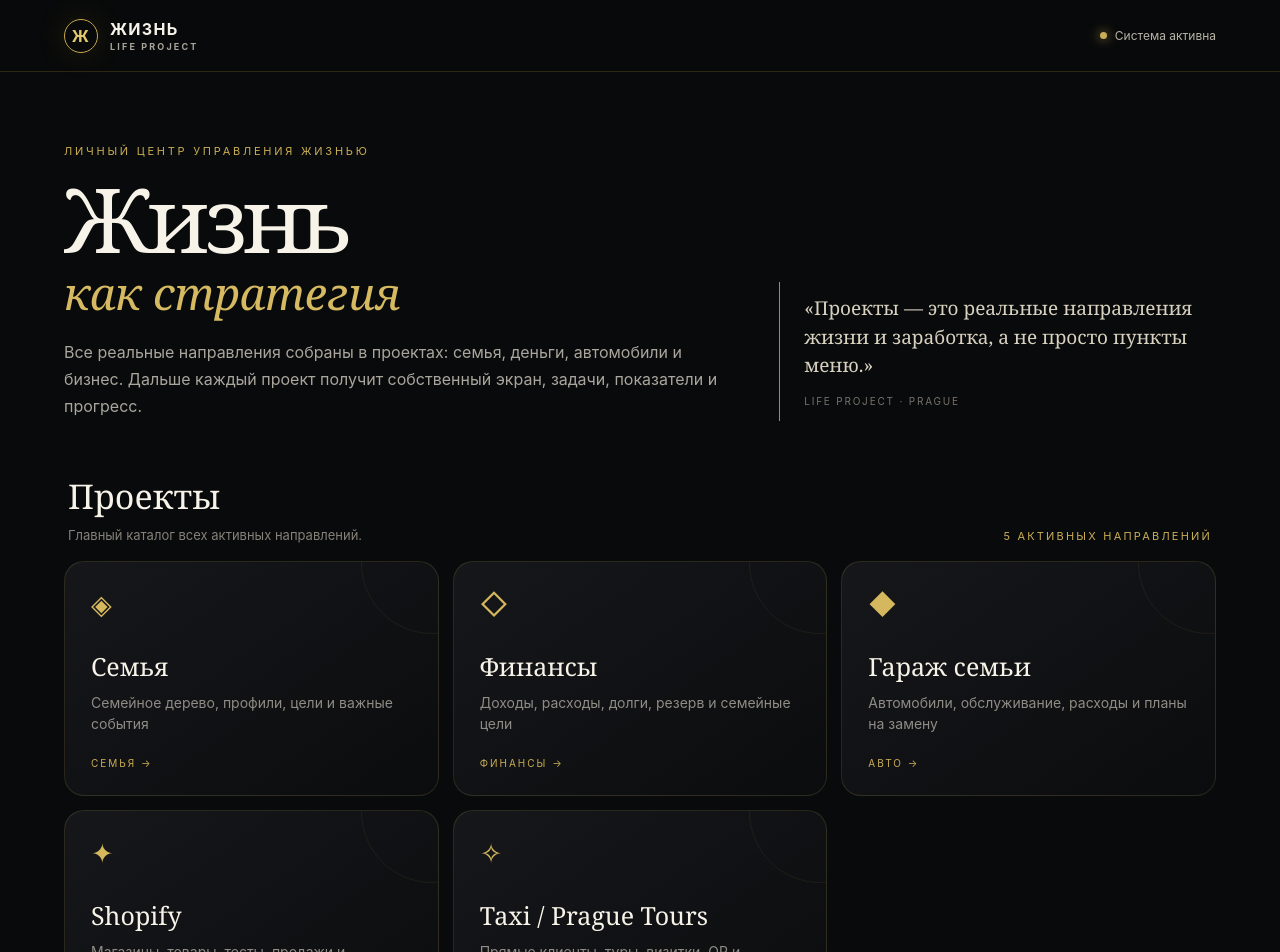
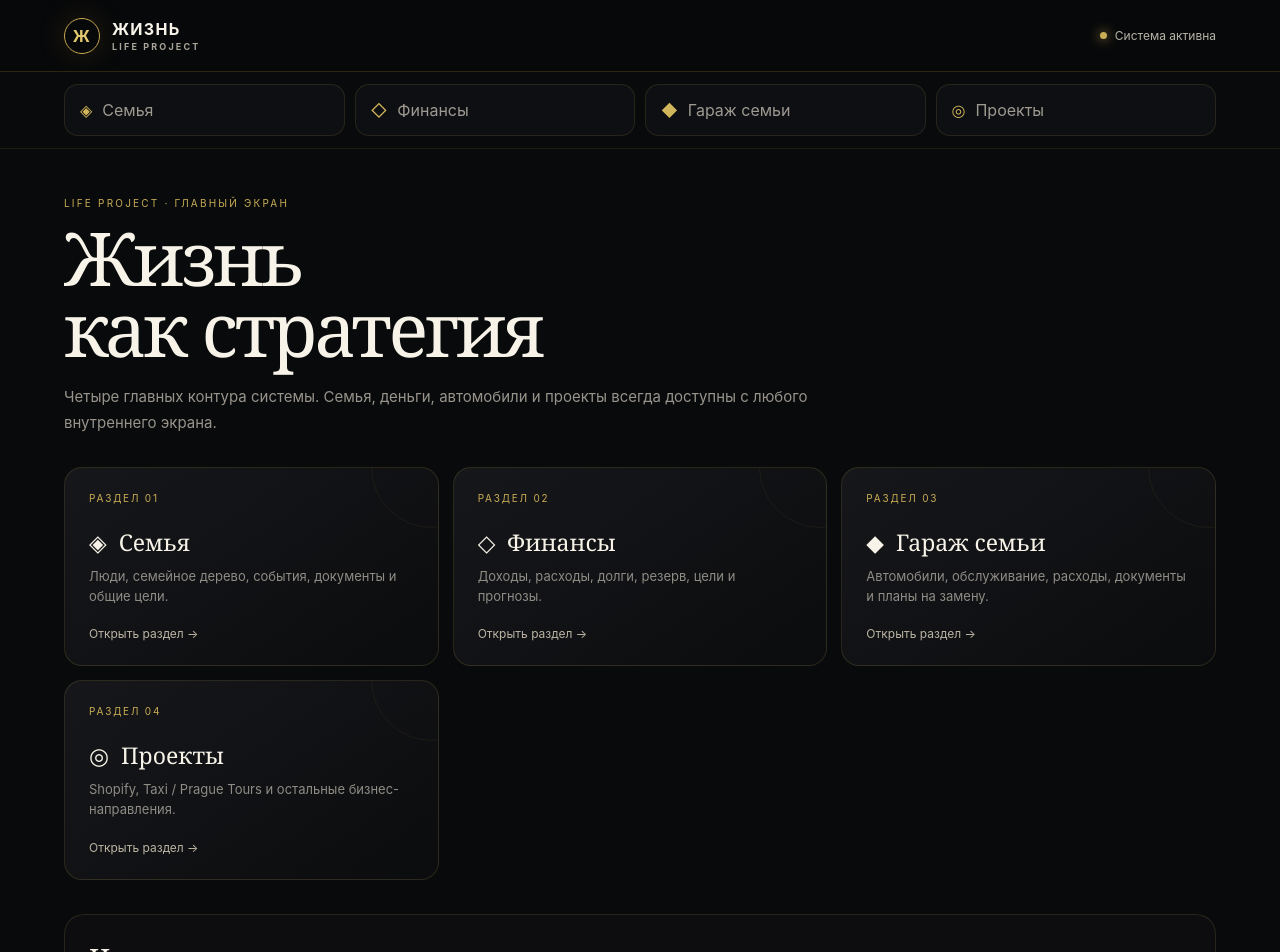
Before and after one commit to Igor-Samarin/life-project, a Next.js app: page / in a window 1280 px wide. Shown: the top 952 px of the page. Built offline with nearby package versions, Linux system fonts and the light colour scheme.

Commit message:
Restructure home into four core Life Project sections

```diff
--- a/pages/index.js
+++ b/pages/index.js
@@ -1,106 +1,35 @@
-const projects = [
-  { icon: "◈", title: "Семья", text: "Семейное дерево, профили, цели и важные события", tag: "Семья" },
-  { icon: "◇", title: "Финансы", text: "Доходы, расходы, долги, резерв и семейные цели", tag: "Финансы" },
-  { icon: "◆", title: "Гараж семьи", text: "Автомобили, обслуживание, расходы и планы на замену", tag: "Авто" },
-  { icon: "✦", title: "Shopify", text: "Магазины, товары, тесты, продажи и развитие направлений", tag: "Бизнес" },
-  { icon: "✧", title: "Taxi / Prague Tours", text: "Прямые клиенты, туры, визитки, QR и бронирования", tag: "Доход" },
+import Link from "next/link";
+import Layout from "../components/Layout";
+
+const sections = [
+  { href: "/family", icon: "◈", title: "Семья", text: "Люди, семейное дерево, события, документы и общие цели.", tag: "Раздел 01" },
+  { href: "/finances", icon: "◇", title: "Финансы", text: "Доходы, расходы, долги, резерв, цели и прогнозы.", tag: "Раздел 02" },
+  { href: "/garage", icon: "◆", title: "Гараж семьи", text: "Автомобили, обслуживание, расходы, документы и планы на замену.", tag: "Раздел 03" },
+  { href: "/projects", icon: "◎", title: "Проекты", text: "Shopify, Taxi / Prague Tours и остальные бизнес-направления.", tag: "Раздел 04" },
 ];
 
 export default function Home() {
   return (
-    <>
-      <style jsx global>{`
-        *{box-sizing:border-box}
-        html,body,#__next{margin:0;min-height:100%;background:#090a0c;color:#f7f3e8;font-family:Inter,ui-sans-serif,system-ui,-apple-system,BlinkMacSystemFont,"Segoe UI",sans-serif}
-        body{background:radial-gradient(circle at 75% 0%,#2a2111 0,transparent 28%),radial-gradient(circle at 5% 30%,#17191e 0,transparent 32%),#090a0c}
-        .shell{min-height:100vh}
-        .topbar{height:72px;display:flex;align-items:center;justify-content:space-between;padding:0 5vw;border-bottom:1px solid rgba(212,175,55,.18);background:rgba(8,9,11,.78);backdrop-filter:blur(18px);position:sticky;top:0;z-index:10}
-        .brand{display:flex;align-items:center;gap:12px;font-weight:700;letter-spacing:.08em}
-        .mark{width:34px;height:34px;border:1px solid #c7a84b;border-radius:50%;display:grid;place-items:center;color:#e2c86d;box-shadow:0 0 30px rgba(212,175,55,.15)}
-        .brand small{display:block;font-size:9px;color:#a9a59a;letter-spacing:.24em;margin-top:2px}
-        .status{font-size:12px;color:#b9b4a8;display:flex;gap:8px;align-items:center}
-        .dot{width:7px;height:7px;background:#c8ad55;border-radius:50%;box-shadow:0 0 12px #c8ad55}
-        .hero{max-width:1320px;margin:0 auto;padding:72px 5vw 34px;display:grid;grid-template-columns:1.2fr .8fr;gap:60px;align-items:end}
-        .eyebrow{color:#c9ad54;text-transform:uppercase;letter-spacing:.25em;font-size:11px;margin-bottom:20px}
-        .hero h1{font-family:Georgia,"Times New Roman",serif;font-size:clamp(54px,7vw,100px);font-weight:400;line-height:.9;margin:0;letter-spacing:-.05em}
-        .hero h1 span{display:block;color:#d6ba61;font-style:italic;font-size:.5em;letter-spacing:-.01em;margin-top:14px}
-        .lead{max-width:690px;color:#aaa69d;font-size:16px;line-height:1.7;margin:26px 0 0}
-        .quote{border-left:1px solid #a88d3c;padding:12px 0 12px 24px;color:#d8d1bf;font-family:Georgia,serif;font-size:19px;line-height:1.5}
-        .quote small{display:block;font-family:Inter,system-ui;font-size:10px;color:#77736b;letter-spacing:.18em;text-transform:uppercase;margin-top:14px}
-        .projectsWrap{max-width:1320px;margin:0 auto;padding:18px 5vw 80px}
-        .projectsHead{display:flex;align-items:end;justify-content:space-between;gap:24px;margin-bottom:18px;padding:0 4px}
-        .projectsHead h2{font-family:Georgia,serif;font-size:34px;font-weight:400;margin:0}
-        .projectsHead p{margin:8px 0 0;color:#858178;font-size:13px}
-        .counter{color:#c9ad54;font-size:11px;letter-spacing:.2em;text-transform:uppercase;white-space:nowrap}
-        .grid{display:grid;grid-template-columns:repeat(3,1fr);gap:14px}
-        .card{min-height:220px;padding:26px;border:1px solid rgba(217,187,91,.14);background:linear-gradient(145deg,rgba(28,29,32,.72),rgba(12,13,15,.78));border-radius:20px;display:flex;flex-direction:column;transition:.25s ease;position:relative;overflow:hidden}
-        .card:after{content:"";position:absolute;width:140px;height:140px;border:1px solid rgba(205,175,80,.08);border-radius:50%;right:-65px;top:-70px}
-        .card:hover{transform:translateY(-4px);border-color:rgba(217,187,91,.38);background:linear-gradient(145deg,rgba(35,34,31,.9),rgba(14,15,17,.9))}
-        .icon{color:#d5b85e;font-size:27px}
-        .card h3{font-family:Georgia,serif;font-size:25px;font-weight:400;margin:28px 0 9px}
-        .card p{color:#8f8c85;line-height:1.55;font-size:14px;margin:0;max-width:330px}
-        .card .meta{margin-top:auto;padding-top:22px;color:#c9ad54;font-size:10px;text-transform:uppercase;letter-spacing:.2em}
-        .footer{max-width:1320px;margin:0 auto;padding:0 5vw 34px;color:#575750;font-size:10px;letter-spacing:.14em;text-transform:uppercase}
-        @media(max-width:850px){
-          .topbar{height:62px;padding:0 20px}
-          .hero{grid-template-columns:1fr;padding:54px 22px 26px;gap:28px}
-          .hero h1{font-size:62px}
-          .lead{font-size:15px}
-          .quote{display:none}
-          .projectsWrap{padding:16px 18px 55px}
-          .projectsHead{align-items:flex-start;flex-direction:column;gap:8px}
-          .grid{grid-template-columns:1fr}
-          .card{min-height:180px}
-          .status span:last-child{display:none}
-        }
-      `}</style>
+    <Layout>
+      <div className="lp-eyebrow">Life Project · Главный экран</div>
+      <h1 className="lp-title">Жизнь<br />как стратегия</h1>
+      <p className="lp-subtitle">Четыре главных контура системы. Семья, деньги, автомобили и проекты всегда доступны с любого внутреннего экрана.</p>
 
-      <div className="shell">
-        <header className="topbar">
-          <div className="brand">
-            <div className="mark">Ж</div>
-            <div>ЖИЗНЬ<small>LIFE PROJECT</small></div>
-          </div>
-          <div className="status"><i className="dot"></i><span>Система активна</span></div>
-        </header>
+      <section className="lp-grid">
+        {sections.map((s) => (
+          <Link href={s.href} key={s.href} className="lp-card">
+            <div className="lp-cardLabel">{s.tag}</div>
+            <h3>{s.icon} &nbsp;{s.title}</h3>
+            <p>{s.text}</p>
+            <div className="lp-cardMeta">Открыть раздел →</div>
+          </Link>
+        ))}
+      </section>
 
-        <main>
-          <section className="hero">
-            <div>
-              <div className="eyebrow">Личный центр управления жизнью</div>
-              <h1>Жизнь<span>как стратегия</span></h1>
-              <p className="lead">Все реальные направления собраны в проектах: семья, деньги, автомобили и бизнес. Дальше каждый проект получит собственный экран, задачи, показатели и прогресс.</p>
-            </div>
-            <div className="quote">
-              «Проекты — это реальные направления жизни и заработка, а не просто пункты меню.»
-              <small>Life Project · Prague</small>
-            </div>
-          </section>
-
-          <section className="projectsWrap">
-            <div className="projectsHead">
-              <div>
-                <h2>Проекты</h2>
-                <p>Главный каталог всех активных направлений.</p>
-              </div>
-              <div className="counter">{projects.length} активных направлений</div>
-            </div>
-
-            <div className="grid">
-              {projects.map((p) => (
-                <div className="card" key={p.title}>
-                  <div className="icon">{p.icon}</div>
-                  <h3>{p.title}</h3>
-                  <p>{p.text}</p>
-                  <div className="meta">{p.tag} →</div>
-                </div>
-              ))}
-            </div>
-          </section>
-        </main>
-
-        <footer className="footer">Life Project · структура проектов</footer>
-      </div>
-    </>
+      <section className="lp-panel">
+        <h2 className="lp-sectionTitle">Центр управления</h2>
+        <p className="lp-subtitle">Дальше каждый раздел будет превращаться в полноценный рабочий экран с реальными данными, задачами, финансами, прогрессом и связями между проектами.</p>
+      </section>
+    </Layout>
   );
 }
```
